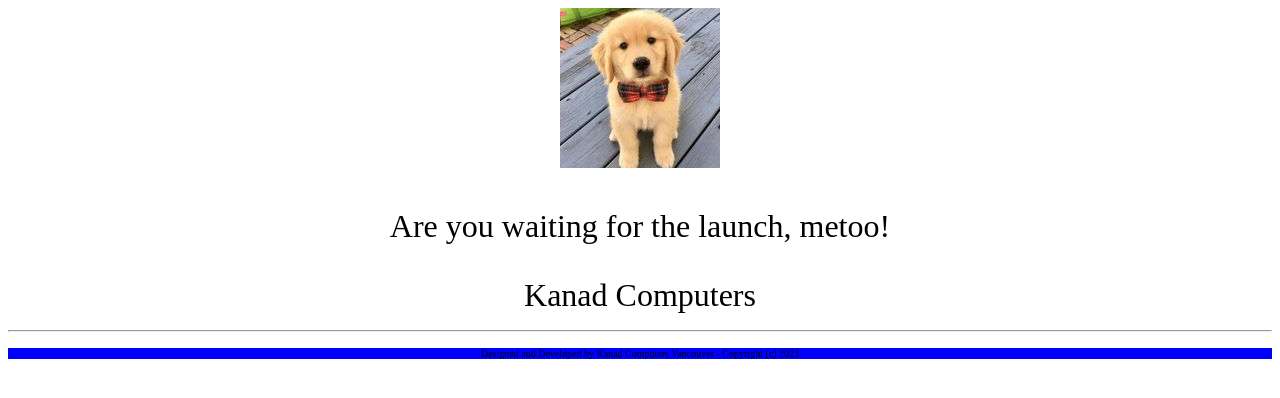
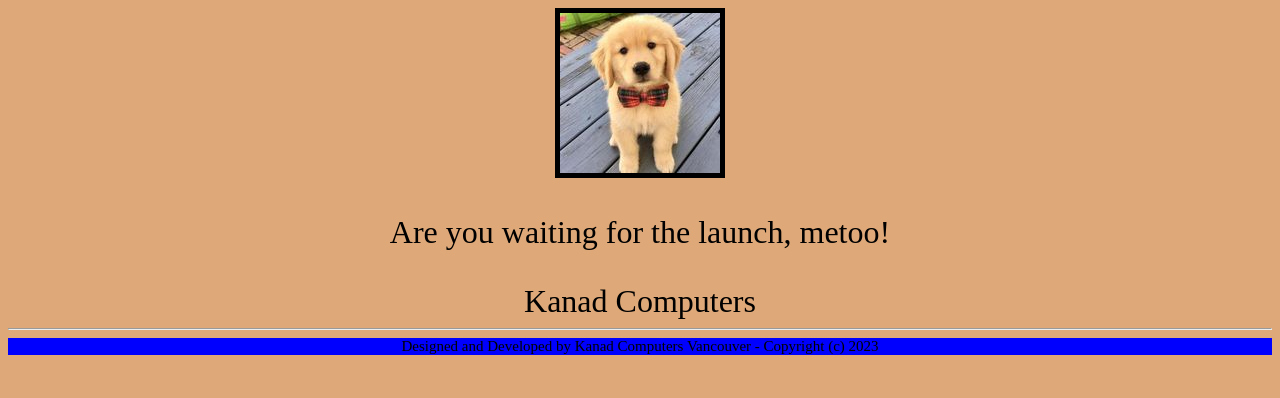
Before and after one commit to kanadcomputers/kanadcomputers, a plain HTML site: page index.html in a window 1280 px wide. Drawn offline with Linux system fonts and the light colour scheme.

Commit message:
Add files via upload

```diff
--- a/index.html
+++ b/index.html
@@ -1,5 +1,6 @@
 <!DOCTYPE html>
 <html>
+
 <head>
     <title>Kanad Computers - Web Developers Vancouver</title>
     <meta charset="UTF-8">
@@ -8,17 +9,17 @@
     <link rel="preconnect" href="https://fonts.gstatic.com" crossorigin>
     <link href="https://fonts.googleapis.com/css2?family=Bree+Serif&display=swap" rel="stylesheet">
 </head>
+
 <body>
     <div class="cute-dog">
-    <img src="./dog.jpg" alt="cute dog" width="160" height="160" title="cute dog"/>
-    <p>Are you waiting for the launch, metoo!</p>
-    <div class="logo-name">Kanad Computers</div>
-    <hr />
+        <img class="spec_img" src="./dog.jpg" alt="cute dog" width="160" height="160" title="cute dog"/></div>
+        <div class="logo-name">
+        <p>Are you waiting for the launch, metoo!</p>
+        <div>Kanad Computers</div>
 </div>
-
+<hr />
 
 <footer class="footer">Designed and Developed by Kanad Computers Vancouver - Copyright (c) 2023</footer>
 
-
 </body>
 </html>
--- a/kanadstyles.css
+++ b/kanadstyles.css
@@ -1,26 +1,41 @@
+html{
+    text-align: center;
+}
+
+.spec_img{
+    border: 5px solid black;
+}
+
+.logo-name{
+    font-size: xx-large;
+}
+.footer{
+    background-color: blue;
+    font-size: 15px;
+    text-align: center;;
+}
 
 
-/*.logo-name {
-    font-size: 1.2rem;
-    font-family: 'Bree Serif', serif;
-    font-style: italic;
-}*/
-
-/*.cute-dog{
-    height: 200px;
-    width: 200px;
-    border: 5px solid black;
-    background-color: #47b5ff;
-    border-radius: 20%;
-} */
-
-.cute-dog{
-    text-align: center;
-    font-size: xx-large;
+@media (min-width: 300px) and (max-width: 600px){
+html{
+    background-color: #6c3428;
+}
 }
 
-.footer{
-    background-color: blue;
-    font-size: 10px;
-    text-align: center;;
+@media (min-width: 601px) and (max-width:1200px){
+html{
+    background-color: #BA704f;
 }
+}
+
+@media (min-width: 1201px) and (max-width:1600px){
+    html{
+        background-color: #DFA878;
+    }
+}
+
+@media (min-width: 1601px){
+    html{
+        background-color: #CEE6F3;
+    }
+}
```
